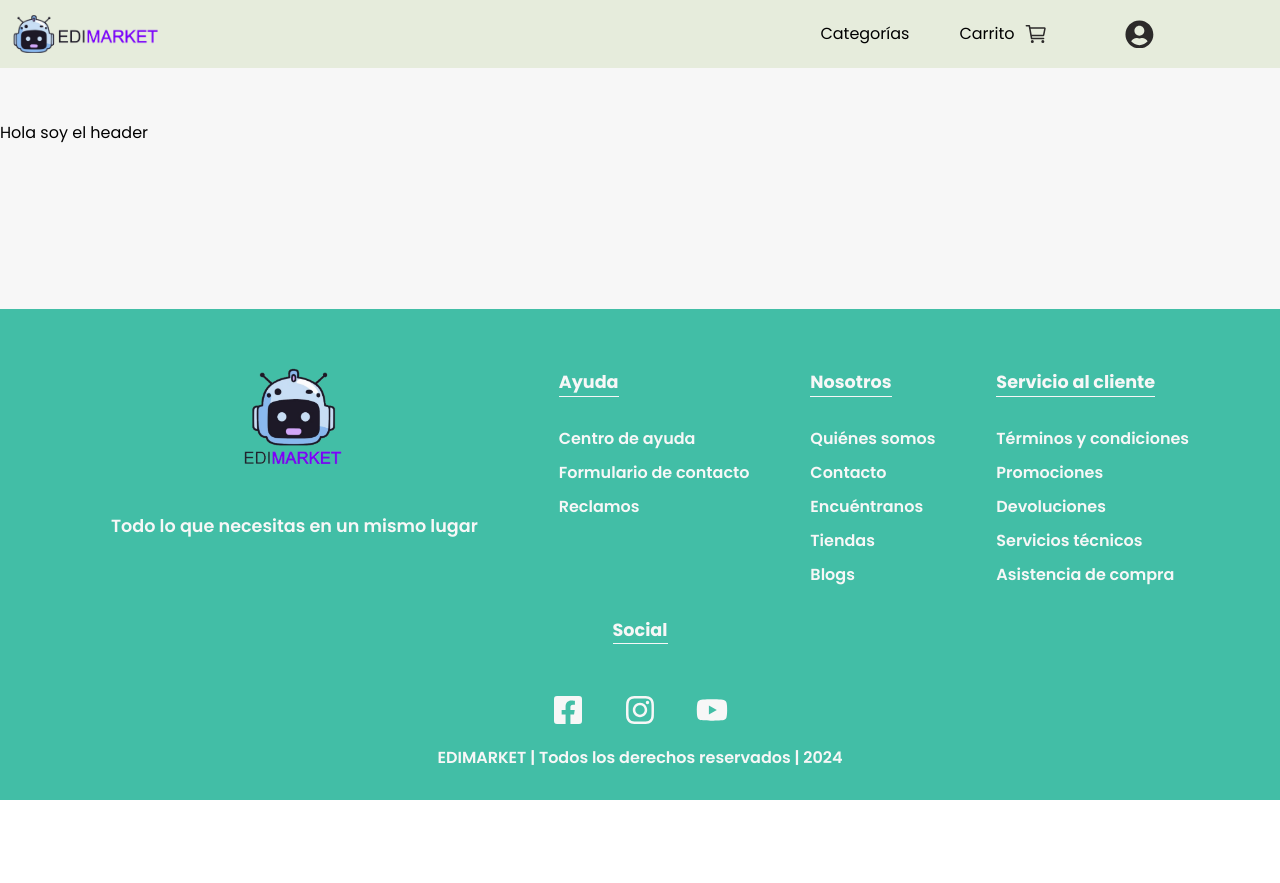
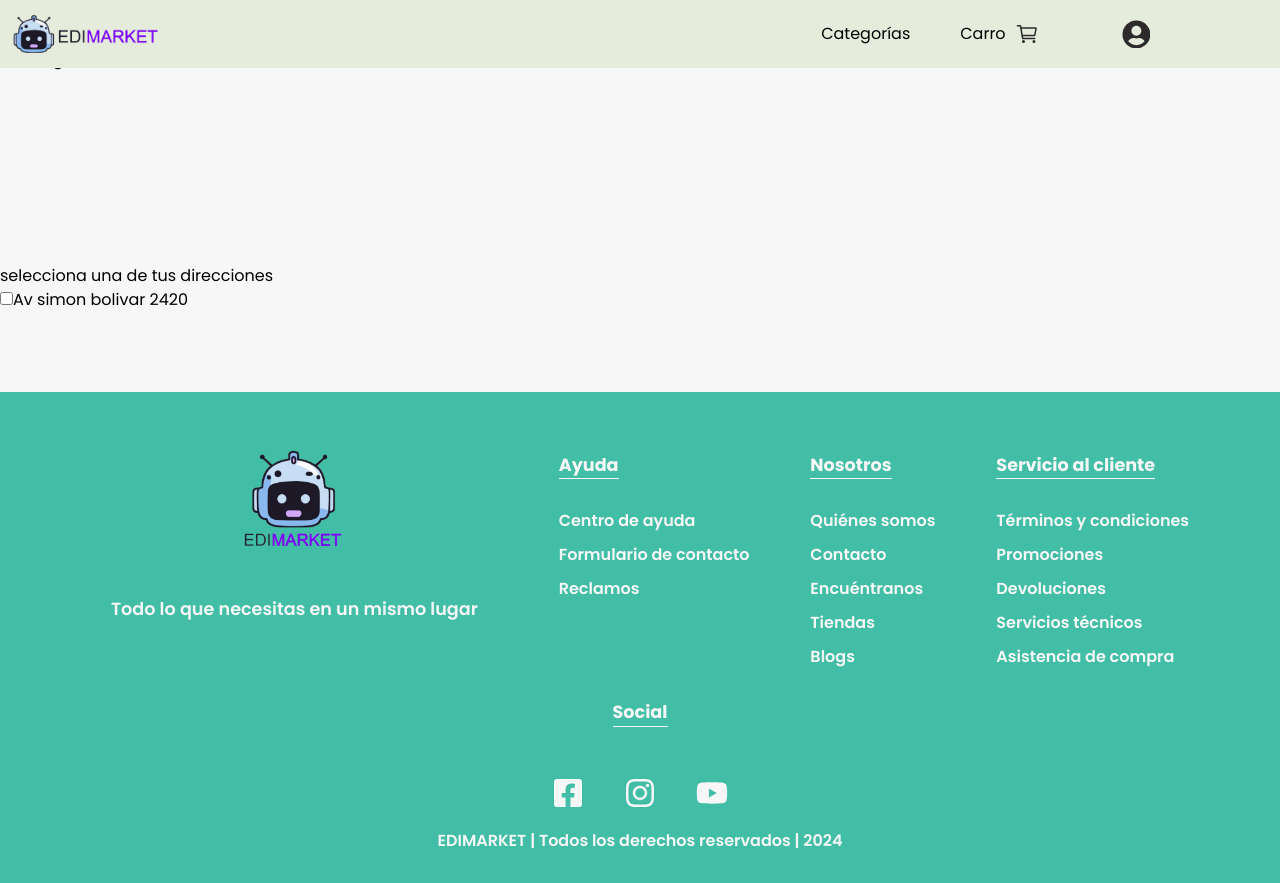
Before and after one commit to SebastianHernandez0/edimarket-2, a React (Vite) app in the folder Frontend/: page /shipping in a window 1280 px wide. Before the commit the page ends 800 px from the top, so only its background shows below. Built offline with nearby package versions, Linux system fonts and the light colour scheme.

Commit message:
creacion estructura views

```diff
--- a/Frontend/src/App.jsx
+++ b/Frontend/src/App.jsx
@@ -15,6 +15,10 @@ import { useContext } from "react";
 import { UserContext } from "./context/UserContext.jsx";
 import { MiPerfil } from "./pages/miPerfil/MiPerfil.jsx";
 import { CreatePost } from "./pages/createPost/CreatePost.jsx";
+import { Cart } from "./pages/cart/Cart.jsx"
+import { Billing } from "./pages/billing/Billing";
+import { PublishedProduct } from "./pages/publishedProduct/PublishedProduct.jsx";
+import { Shipping } from './pages/shipping/Shipping.jsx';
 
 function App() {
   const { userToken } = useContext(UserContext);
@@ -22,12 +26,20 @@ function App() {
   return (
     <section className="app__container">
       <Navbar />
-      <Header />
+      {/* <Header /> */}
       <Routes>
+        {/* <Route path="/carro"
+      element={userToken ? <Cart /> : <Navigate to="/sing-in" />}
+      /> */}
+        <Route path="/carro" element={<Cart />} />
+        <Route path="/billing" element={<Billing />} />
+        <Route path="/myProduct" element={<PublishedProduct />}/>
+        {/*esta ruta debe tener el nombre del producto*/}
+        <Route path="shipping" element={<Shipping />}/>
         <Route
           path="/"
           element={userToken ? <Home /> : <Navigate to="/sing-in" />}
-          /*   element={<Home />} */
+        /*   element={<Home />} */
         />
         <Route path="/sing-up" element={<SingUp />} />
         <Route
--- /dev/null
+++ b/Frontend/src/components/cartItems/CartItems.jsx
@@ -0,0 +1,6 @@
+export function CartItems() {
+  return (
+    <div>CartItems</div>
+    // lista de elementos agregados al carro
+  )
+}
--- a/Frontend/src/components/navbar/Navbar.jsx
+++ b/Frontend/src/components/navbar/Navbar.jsx
@@ -143,8 +143,8 @@ export function Navbar() {
                 >
                   Categorías
                 </NavLink>
-                <NavLink className="navbar__menu__link">
-                  Carrito
+                <NavLink to="/carro" className="navbar__menu__link">
+                  Carro
                   <IoCartOutline className="navbar__menu__link__icon" />
                 </NavLink>
               </div>
--- /dev/null
+++ b/Frontend/src/components/paymentMethods/PaymentMethods.jsx
@@ -0,0 +1,13 @@
+export function PaymentMethods() {
+  return (
+    <>
+      <h1>Elige un medio de pago</h1>
+      <div className='container'>
+        <div className='debito'>credito mastercard</div>
+        <div className='creditoVisa'>credito visa</div>
+        <div className='creditoMastercard'>credito mastercard</div>
+        <div className='efectivo'>Efectivo (al llegar mi compra)</div>
+      </div>
+    </>
+  )
+}
--- /dev/null
+++ b/Frontend/src/components/productCard/ProductCardTwo.jsx
@@ -0,0 +1,7 @@
+export function ProductCardTwo() {
+  return (
+    <>
+      <h1>Título producto</h1>
+    </>
+  );
+}
--- /dev/null
+++ b/Frontend/src/pages/billing/Billing.tsx
@@ -0,0 +1,18 @@
+import React from 'react'
+import { PaymentMethods } from '../../components/paymentMethods/PaymentMethods'
+
+{/* <nav></nav>
+listaProductos
+asideResumenDeCompra
+<footer></footer> */}
+
+export function Billing() {
+  return (
+    <>
+      <h1>¿Cómo quieres pagar?</h1>
+      <PaymentMethods />
+      <button>Pagar</button>
+      {/* loader y alert pago exitoso */}
+    </>
+  )
+}
--- /dev/null
+++ b/Frontend/src/pages/cart/Cart.jsx
@@ -0,0 +1,18 @@
+import emptyCart from '/public/imgs/aplication/emptycart.png';
+//acá debe ir la vista con y sin productos
+
+{/* <nav></nav>
+cartEmpty
+<button></button> dentro de cart empty??
+<footer></footer> */}
+
+export function Cart() {
+
+  return (
+    <>
+      <h1 className='mt-[100px]'>¡Tu carro está vacío!</h1>
+      <img src={emptyCart} alt="empty cart" />
+      <button>Volver a productos</button>
+    </>
+  )
+}
--- /dev/null
+++ b/Frontend/src/pages/publishedProduct/PublishedProduct.jsx
@@ -0,0 +1,77 @@
+import { Products } from '../../components/products/Products'
+import { ProductCardTwo } from '../../components/productCard/ProductCardTwo'
+import "../productDetail/productDetail.css";
+import { useContext, useEffect, useState } from "react";
+import { ProductContext } from "../../context/ProductContext";
+import { ProductCard } from "../../components/productCard/ProductCard";
+import { CartContext } from "../../context/CarritoContext";
+import { CartAlert } from "../../components/cartAlert/CartAlert";
+import { useRef } from 'react';
+
+{/* <nav></nav>
+pdp
+editar
+<footer></footer> */}
+
+export function PublishedProduct() {
+  const { productById, addToFav, addedToFav } = useContext(ProductContext);
+  const {
+    productAlreadyInCart,
+    setProductAlreadyInCart,
+  } = useContext(CartContext);
+  const timeoutRef = useRef(null);
+
+  return (
+    <>
+      <h1>Nombre producto</h1>
+      <section className="productdetail__container">
+        <div className="card__container">
+          <ProductCard className="card__body shadow-md rounded-md">
+            <img className="card__img" src={productById?.href} alt="" />
+            <div className="card__info border-2 rounded-md">
+              <div className="card__info__details">
+                <p className="card__paragraph card__paragraph__name">
+                  {productById?.nombre}
+                </p>
+                <div className="card__info__price__details">
+                  {/* <p className="card__paragraph card__paragraph__price">
+                  {productById?.precio.toLocaleString("es-CL", {
+                    style: "currency",
+                    currency: "CLP",
+                  })}
+                </p> */}
+                </div>
+
+                <p className="card__paragraph card__paragraph__stock">
+                  Stock disponible{" "}
+                  <span className="font-semibold">{productById?.stock}</span>
+                </p>
+              </div>
+              <div className="card__info__btn__container">
+              </div>
+              <hr className="mt-8" />
+            </div>
+            <div className="card__info__desc__container mt-8 p-4">
+              <h1 className="card__info__desc__title text-2xl">Descripción</h1>
+              <div className="card__info__desc mt-10">
+                {productById?.descripcion}
+              </div>
+            </div>
+          </ProductCard>
+          {productAlreadyInCart ? (
+            <CartAlert>
+              <div>
+                <p className="card__cart__alert shadow-md rounded-md">
+                  {productAlreadyInCart}
+                </p>
+              </div>
+            </CartAlert>
+          ) : (
+            ""
+          )}
+        </div>
+      </section>
+      {/* acá similar a la pdp */}
+    </>
+  )
+}
--- /dev/null
+++ b/Frontend/src/pages/shipping/Shipping.jsx
@@ -0,0 +1,20 @@
+export function Shipping() {
+  return (
+    <>
+      <h1 className='mt-[100px]'>Elige un método de envío:</h1>
+      <div className='pickup'>
+        <h2>Pickup</h2>
+        <input type="checkbox" id="cbox2" value="second_checkbox" />
+        <label>Recoger n el centro de retiro más cercano</label>
+      </div>
+      <div className='delivery'>
+        <h2>selecciona una de tus direcciones</h2>
+        {/* acá un mapeo , este debe ser un componente*/}
+        <div className='deliveryAdress'>
+          <input type="checkbox" id="cbox2" value="second_checkbox" />
+          <label>Av simon bolivar 2420</label>
+        </div>
+      </div>
+    </>
+  )
+}
```
Also changed, not shown: Frontend/src/pages/uploadProduct/UploadProduct.jsx (added, +10 -0 lines), Frontend/public/imgs/aplication/emptycart.png (added).
